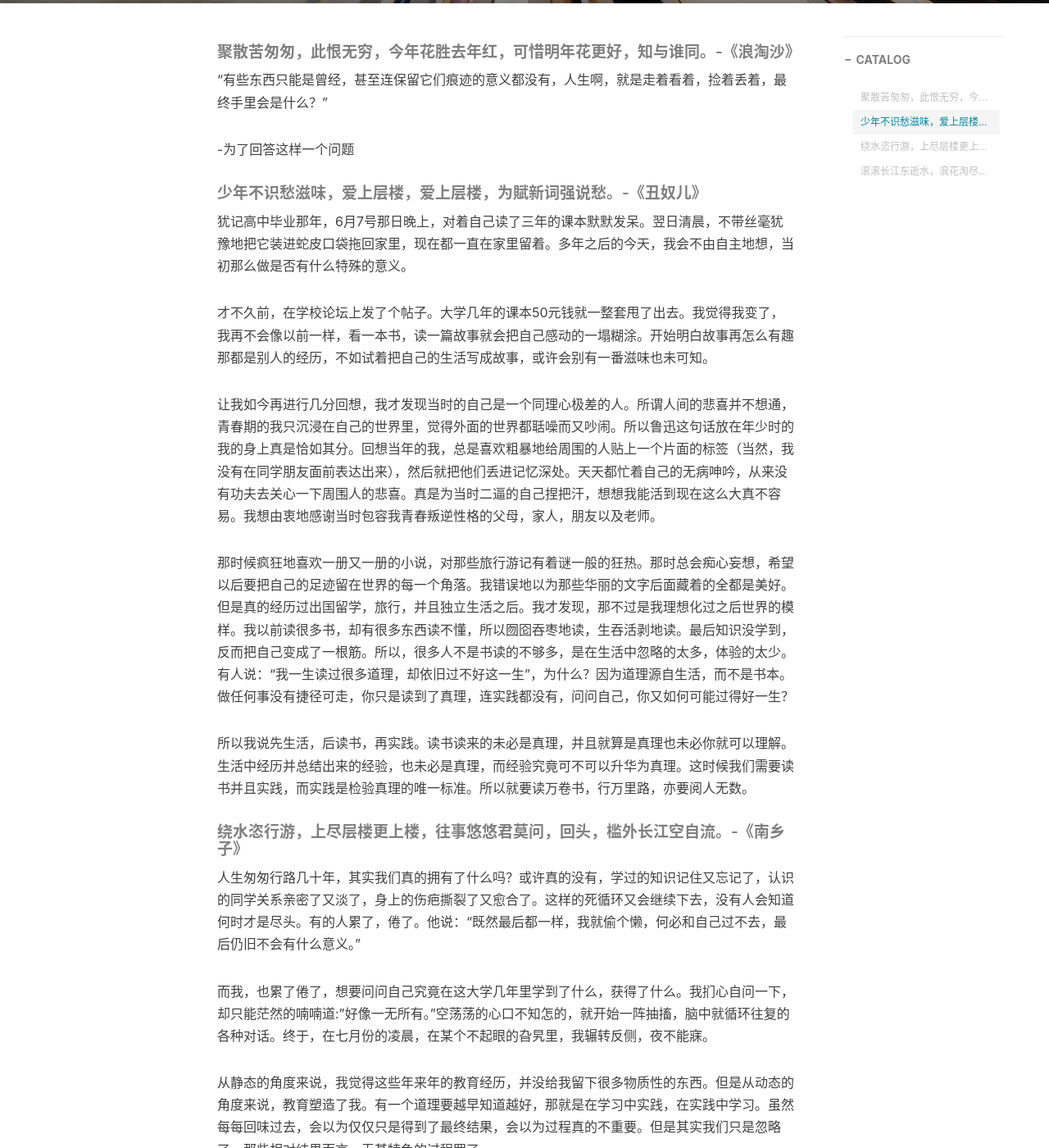
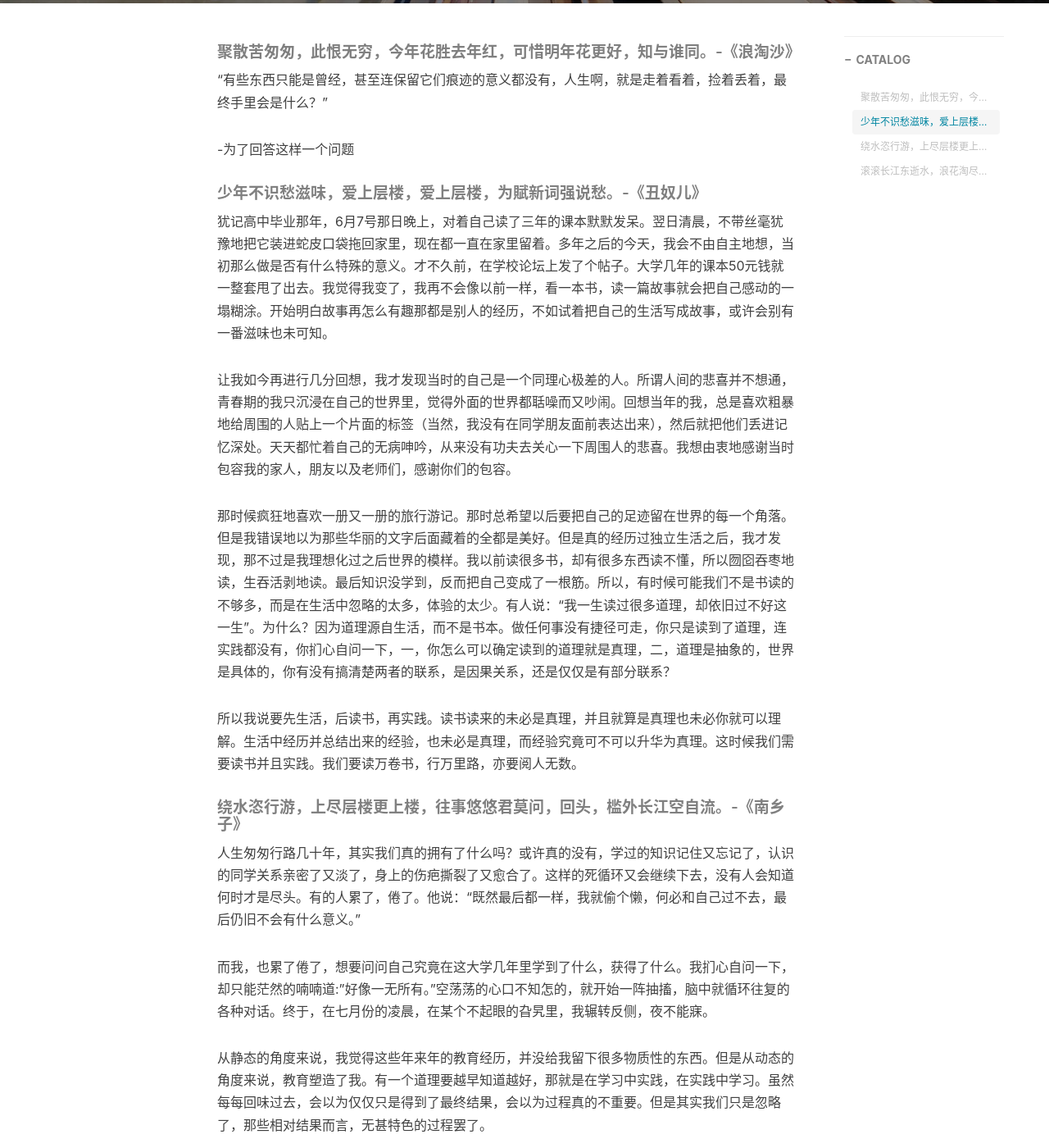
Before and after one commit to he-chen-95/he-chen-95.github.io, a Jekyll site: the page built from _posts/2016-07-05-A_cup_of_cold_boiled_water.md, in a window 1280 px wide and 1400 px high, scrolled down 519 px. Shown: the whole window at 82% size. Built offline with Jekyll 4.4.1, drawn with Linux system fonts in a browser that asks for light colours; nearby versions of some CDN libraries; comment, search, counter and statistics services are not loaded.

Commit message:
Update 2016-07-05-A_cup_of_cold_boiled_water.md

```diff
--- a/_posts/2016-07-05-A_cup_of_cold_boiled_water.md
+++ b/_posts/2016-07-05-A_cup_of_cold_boiled_water.md
@@ -18,15 +18,13 @@ tags:
 
 ##### 少年不识愁滋味，爱上层楼，爱上层楼，为賦新词强说愁。-《丑奴儿》
 
-犹记高中毕业那年，6月7号那日晚上，对着自己读了三年的课本默默发呆。翌日清晨，不带丝毫犹豫地把它装进蛇皮口袋拖回家里，现在都一直在家里留着。多年之后的今天，我会不由自主地想，当初那么做是否有什么特殊的意义。
+犹记高中毕业那年，6月7号那日晚上，对着自己读了三年的课本默默发呆。翌日清晨，不带丝毫犹豫地把它装进蛇皮口袋拖回家里，现在都一直在家里留着。多年之后的今天，我会不由自主地想，当初那么做是否有什么特殊的意义。才不久前，在学校论坛上发了个帖子。大学几年的课本50元钱就一整套甩了出去。我觉得我变了，我再不会像以前一样，看一本书，读一篇故事就会把自己感动的一塌糊涂。开始明白故事再怎么有趣那都是别人的经历，不如试着把自己的生活写成故事，或许会别有一番滋味也未可知。
 
-才不久前，在学校论坛上发了个帖子。大学几年的课本50元钱就一整套甩了出去。我觉得我变了，我再不会像以前一样，看一本书，读一篇故事就会把自己感动的一塌糊涂。开始明白故事再怎么有趣那都是别人的经历，不如试着把自己的生活写成故事，或许会别有一番滋味也未可知。
+让我如今再进行几分回想，我才发现当时的自己是一个同理心极差的人。所谓人间的悲喜并不想通，青春期的我只沉浸在自己的世界里，觉得外面的世界都聒噪而又吵闹。回想当年的我，总是喜欢粗暴地给周围的人贴上一个片面的标签（当然，我没有在同学朋友面前表达出来），然后就把他们丢进记忆深处。天天都忙着自己的无病呻吟，从来没有功夫去关心一下周围人的悲喜。我想由衷地感谢当时包容我的家人，朋友以及老师们，感谢你们的包容。
 
-让我如今再进行几分回想，我才发现当时的自己是一个同理心极差的人。所谓人间的悲喜并不想通，青春期的我只沉浸在自己的世界里，觉得外面的世界都聒噪而又吵闹。所以鲁迅这句话放在年少时的我的身上真是恰如其分。回想当年的我，总是喜欢粗暴地给周围的人贴上一个片面的标签（当然，我没有在同学朋友面前表达出来），然后就把他们丢进记忆深处。天天都忙着自己的无病呻吟，从来没有功夫去关心一下周围人的悲喜。真是为当时二逼的自己捏把汗，想想我能活到现在这么大真不容易。我想由衷地感谢当时包容我青春叛逆性格的父母，家人，朋友以及老师。
+那时候疯狂地喜欢一册又一册的旅行游记。那时总希望以后要把自己的足迹留在世界的每一个角落。但是我错误地以为那些华丽的文字后面藏着的全都是美好。但是真的经历过独立生活之后，我才发现，那不过是我理想化过之后世界的模样。我以前读很多书，却有很多东西读不懂，所以囫囵吞枣地读，生吞活剥地读。最后知识没学到，反而把自己变成了一根筋。所以，有时候可能我们不是书读的不够多，而是在生活中忽略的太多，体验的太少。有人说：“我一生读过很多道理，却依旧过不好这一生”。为什么？因为道理源自生活，而不是书本。做任何事没有捷径可走，你只是读到了道理，连实践都没有，你扪心自问一下，一，你怎么可以确定读到的道理就是真理，二，道理是抽象的，世界是具体的，你有没有搞清楚两者的联系，是因果关系，还是仅仅是有部分联系？
 
-那时候疯狂地喜欢一册又一册的小说，对那些旅行游记有着谜一般的狂热。那时总会痴心妄想，希望以后要把自己的足迹留在世界的每一个角落。我错误地以为那些华丽的文字后面藏着的全都是美好。但是真的经历过出国留学，旅行，并且独立生活之后。我才发现，那不过是我理想化过之后世界的模样。我以前读很多书，却有很多东西读不懂，所以囫囵吞枣地读，生吞活剥地读。最后知识没学到，反而把自己变成了一根筋。所以，很多人不是书读的不够多，是在生活中忽略的太多，体验的太少。有人说：“我一生读过很多道理，却依旧过不好这一生”，为什么？因为道理源自生活，而不是书本。做任何事没有捷径可走，你只是读到了真理，连实践都没有，问问自己，你又如何可能过得好一生？
-
-所以我说先生活，后读书，再实践。读书读来的未必是真理，并且就算是真理也未必你就可以理解。生活中经历并总结出来的经验，也未必是真理，而经验究竟可不可以升华为真理。这时候我们需要读书并且实践，而实践是检验真理的唯一标准。所以就要读万卷书，行万里路，亦要阅人无数。
+所以我说要先生活，后读书，再实践。读书读来的未必是真理，并且就算是真理也未必你就可以理解。生活中经历并总结出来的经验，也未必是真理，而经验究竟可不可以升华为真理。这时候我们需要读书并且实践。我们要读万卷书，行万里路，亦要阅人无数。
 
 ##### 绕水恣行游，上尽层楼更上楼，往事悠悠君莫问，回头，槛外长江空自流。-《南乡子》
 
```
